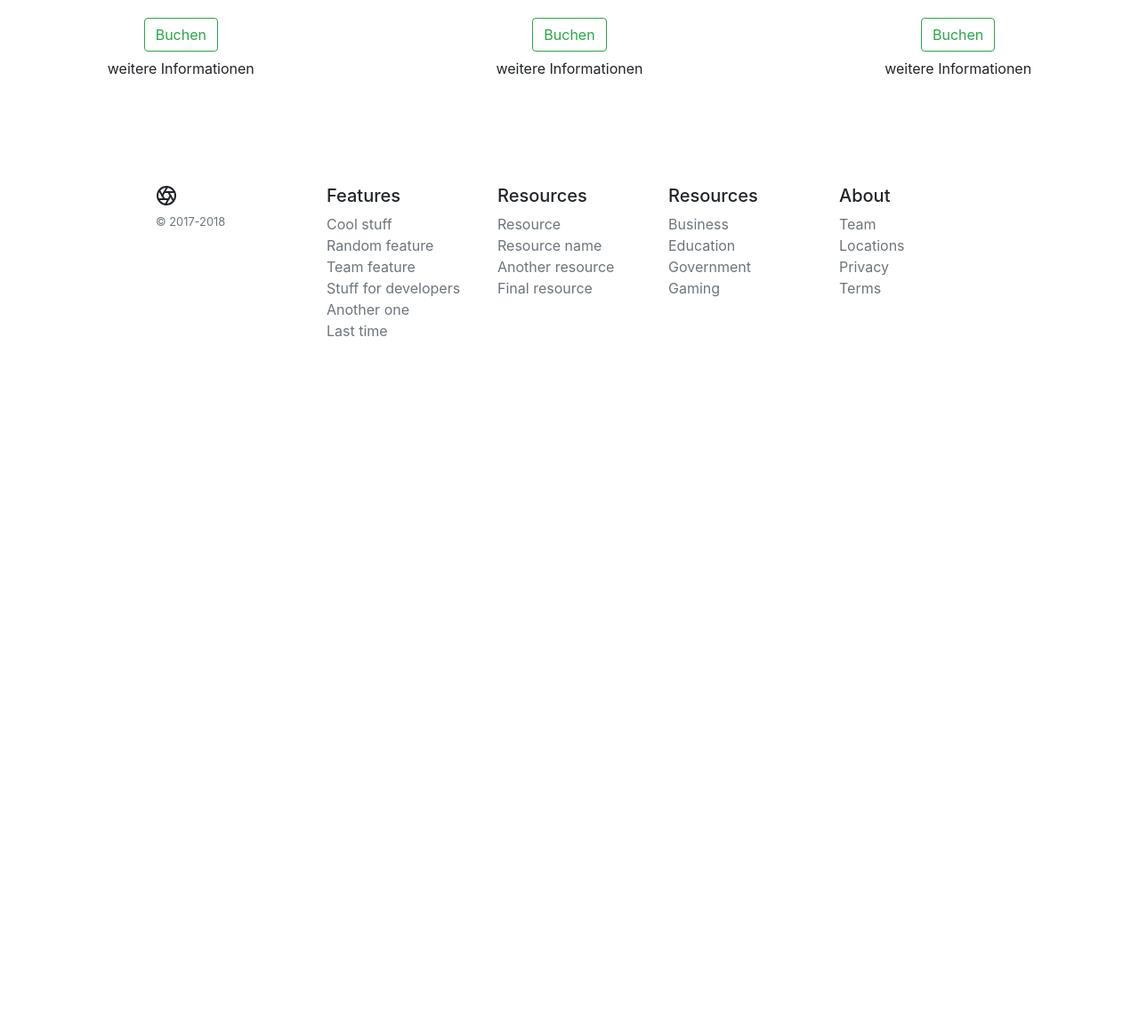
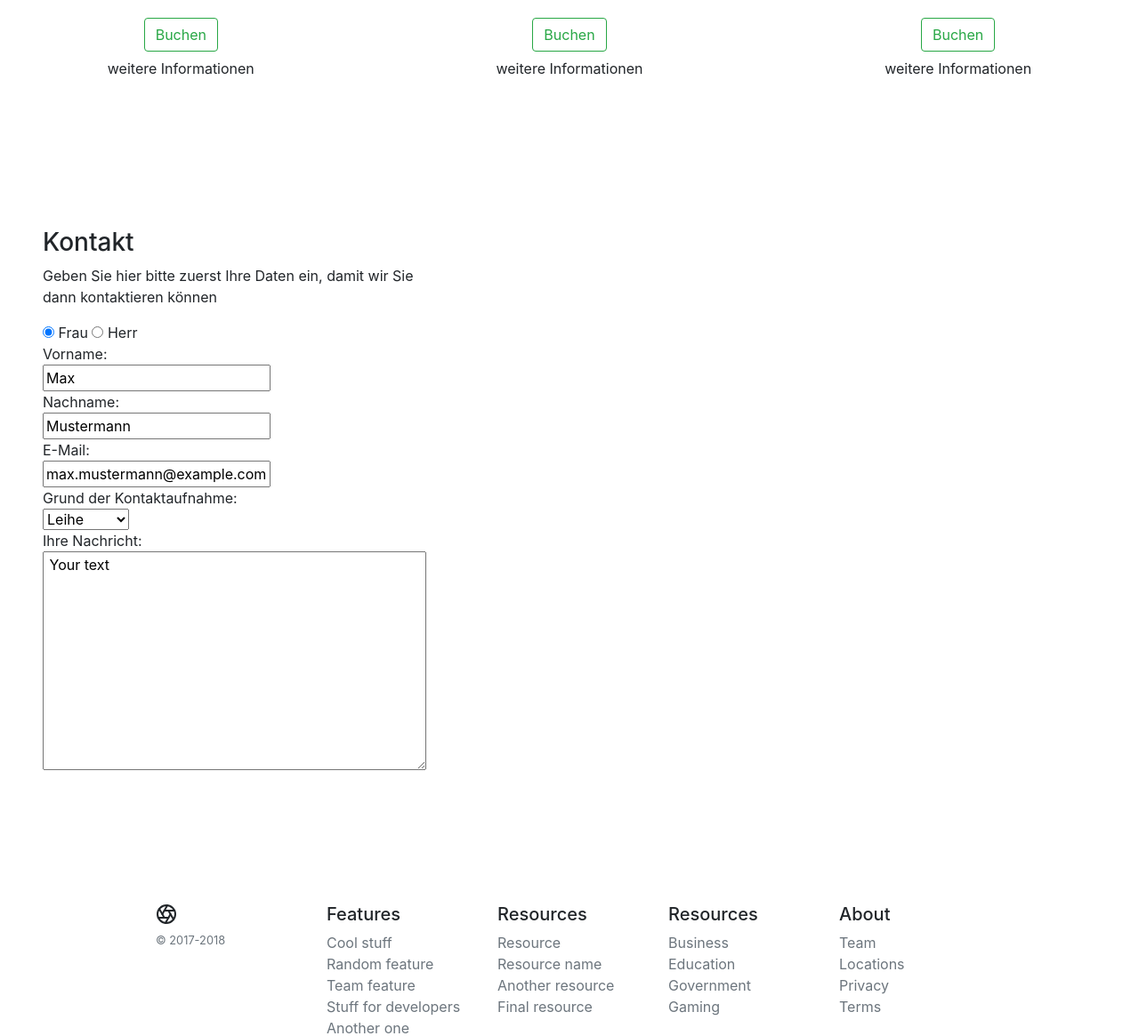
Before and after one commit to Shadplay/Fahrradverleih, a PHP site: page /WebContent/index.php in a window 1280 px wide. Shown: the part 1180-2345 px from the top of the page at 89% size. Before the commit the page ends 1559 px from the top, so only its background shows below. Run offline with PHP 8.4, Linux system fonts and the light colour scheme; some libraries are stand-ins or nearby versions.

Commit message:
jetzt aber

```diff
--- a/WebContent/index.php
+++ b/WebContent/index.php
@@ -50,7 +50,7 @@ session_start();
              <ul class="list-unstyled">
                <li><img src="ressources/image.jpg" alt="Fahrrad" style="width:350px;height:250px;" </a></li>
                <br>
-               <li><a class="btn btn-outline-success" href="#">Buchen</a></li>
+               <li><a class="btn btn-outline-success" href="/BookingPage/bookingPage.jsp">Buchen</a></li>
                 <li><a id="self1" class="btn btn-link" onclick="toggleDisplay('button1', 'self1')">weitere Informationen</a></li>
                <li id="button1" style="display:none">
                    <ul class="list-unstyled">
@@ -67,7 +67,7 @@ session_start();
              <ul class="list-unstyled">
                <li><img src="ressources/image1.jpg" alt="Fahrrad" style="width:350px;height:250px;" </a></li>
                <br>
-               <li><a class="btn btn-outline-success" href="#">Buchen</a></li>
+               <li><a class="btn btn-outline-success" href="/BookingPage/bookingPage.jsp">Buchen</a></li>
                 <li><a id="self2" class="btn btn-link" onclick="toggleDisplay('button2', 'self2')">weitere Informationen</a></li>
                <li id="button2" style="display:none">
                    <ul class="list-unstyled">
@@ -83,7 +83,7 @@ session_start();
              <ul class="list-unstyled">
                <li><img src="ressources/image2.jpg" alt="Fahrrad" style="width:350px;height:250px;" </a></li>
                <br>
-               <li><a class="btn btn-outline-success" href="#">Buchen</a></li>
+               <li><a class="btn btn-outline-success" href="/BookingPage/bookingPage.jsp">Buchen</a></li>
                <li><a id="self3" class="btn btn-link" onclick="toggleDisplay('button3', 'self3')">weitere Informationen</a></li>
                <li id="button3" style="display:none">
                    <ul class="list-unstyled">
@@ -108,6 +108,35 @@ session_start();
            }
        }
        </script>
+
+
+	<div class="col-md-5 p-lg-5 mx-auto my-5" style= text-align:left>
+	<h3>Kontakt</h3>
+	<p> Geben Sie hier bitte zuerst Ihre Daten ein, damit wir Sie dann kontaktieren können </p>
+		<form>
+			<input type="radio" name="gender" value="frau" checked> Frau
+			<input type="radio" name="gender" value="herr"> Herr <br>
+			Vorname: <br>
+			<input type=text name="vorname" value="Max">
+			<br>
+			Nachname: <br>
+			<input type="text" name="nachname" value="Mustermann">
+			<br>
+			E-Mail: <br>
+			<input type="text" name="email" value="max.mustermann@example.com">
+			<br>
+			Grund der Kontaktaufnahme: <br>
+			<select name="grund">
+				<option value="leihe"> Leihe </option>
+				<option value="beratung"> Beratung </option>
+				<option value="feedback"> Feedback </option>
+				<option value="sonstiges"> Sonstiges </option>
+			</select>
+			<br>
+			Ihre Nachricht: <br>
+			<textarea rows="10" cols="40"> Your text </textarea>
+		</form>
+	</div>
 
 	<footer class="container py-5">
       <div class="row">
```
